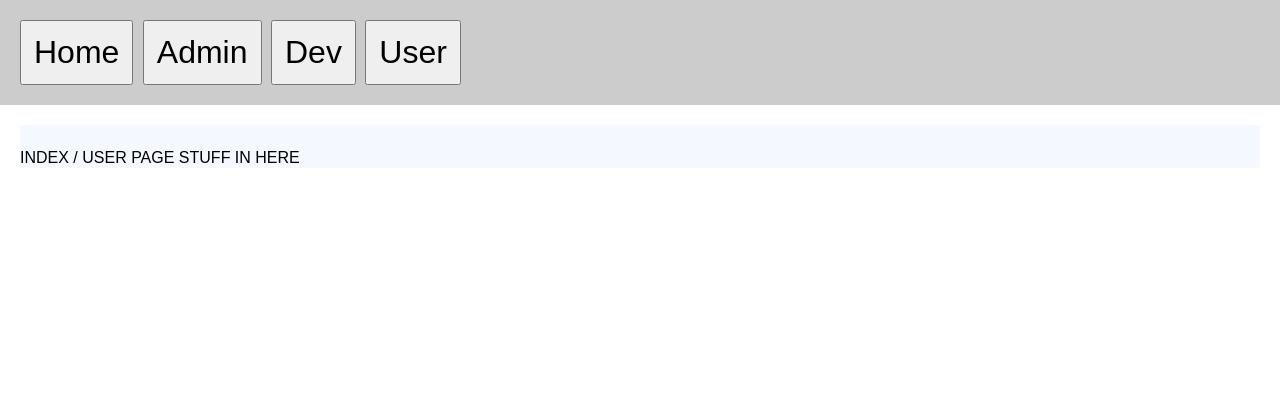
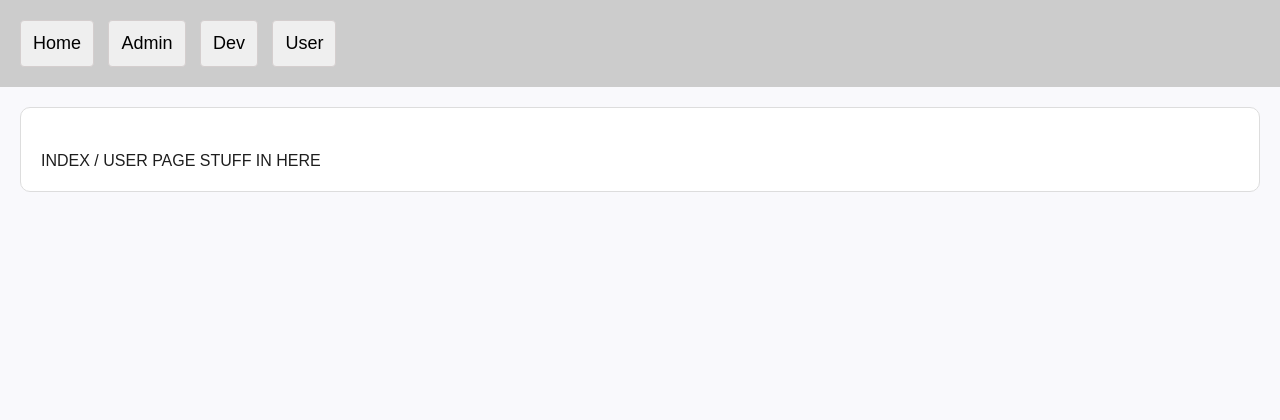
Before and after one commit to mrcrowley42/Project5, a Django app: page / in a window 1280 px wide. Shown: the top 420 px of the page. Before the commit the page ends 163 px from the top, so only its background shows below. Run offline with Django 4.2, Linux system fonts and the light colour scheme; data comes from the database, SQL or seed files in the repository; parts of the project's set-up code (start-up, migrations or seed data) failed here and were passed over.

Commit message:
updated css, changed links to wrap buttons instead of text

```diff
--- a/project5/woe/static/woe/style.css
+++ b/project5/woe/static/woe/style.css
@@ -1,5 +1,10 @@
+html{
+    min-height: 2000px;
+    color: rgb(30,30,30);
+}
+
 table, th, td {
-    border: 1px solid black;
+    border: 1px solid rgb(189, 187, 187);
     padding: 8px;
     font-size: 1.2rem;
     border-collapse: collapse;
@@ -8,7 +13,14 @@ table, th, td {
 
 .navigation {
     padding: 20px;
+    padding-bottom: 10px;
     background-color: #CCC;
+    /* position: fixed; */
+    /* width: 100%; */
+    display: block;
+    overflow: hidden;
+    top: 0px;
+
 }
 
 .navigation a{
@@ -16,38 +28,47 @@ table, th, td {
     color: inherit;
 }
 
-.navigation button{
-    padding: 10px;
-    /*border-radius: 20px;
-    border: 2px solid #999;*/
-    margin-right 10px;
-}
 
 table tr:nth-child(odd) {
-    background: #EEE;
+    background-color: rgb(249,249,252);
 }
 
 table tr:nth-child(even) {
-    background: #FFF;
+    background-color: #FFF;
 }
 
 body {
     font-family: sans-serif;
     margin: 0px;
+    background-color:rgb(249,249,252);
+}
 
 
 .content {
-    background-color: rgb(244,248,255);
-    font-size 16px;
+    background-color: rgb(255, 255, 255);
+    font-size: 16px;
     line-height: 135%;
     margin: 20px;
+    /* margin-top: 113px; */
+    border-radius: 10px;
+    border: 1px solid #DDD;
+    padding: 20px;
 }
 
 .navigation button{
-    font-size: 200%;
+    font-size: 18px;
+    border: 1px solid rgb(212, 206, 206);
+    border-radius: 4px;
+
     padding: 12px;
-    margin-right: 5px;
+    margin-right: 10px;
+    margin-bottom: 10px;
     }
+
+.navigation button:hover{
+    background-color: rgb(151, 84, 210);
+    color:white;
+}
 select {
     margin-top: 5px;
     padding: 8px;
--- a/project5/woe/templates/base.html
+++ b/project5/woe/templates/base.html
@@ -11,10 +11,10 @@
 </head>
 <body>
 <div class="navigation">
-            <button><a href="{% url 'index' %}">Home</a></button>
-            <button><a href="{% url 'admin' %}">Admin</a></button>
-            <button><a href="{% url 'dev_page' %}">Dev</a></button>
-            <button><a href="{% url 'user_page' %}">User</a></button>
+            <a href="{% url 'index' %}"><button>Home</button></a>
+    <a href="{% url 'admin' %}"><button>Admin</button></a>
+    <a href="{% url 'dev_page' %}"><button>Dev</button></a>
+            <a href="{% url 'user_page' %}"><button>User</button></a>
         </div>
 <div class="content">
 {% block content %}{% endblock %}
```
